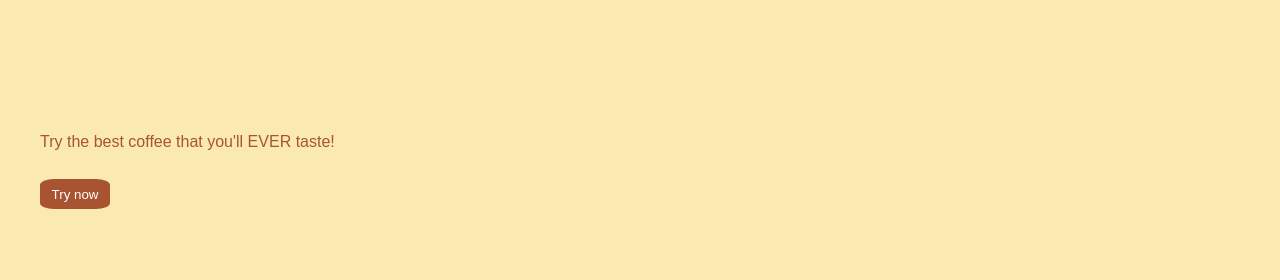
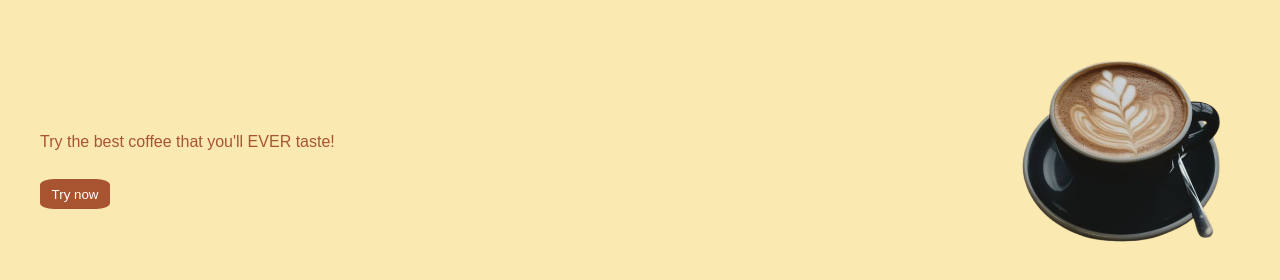
Before and after one commit to Freda-Benson/Coffee, a plain HTML site: page index.html in a window 1280 px wide. Shown: the part 316-596 px from the top of the page. Drawn offline with Linux system fonts and the light colour scheme.

Commit message:
Update index.html

```diff
--- a/index.html
+++ b/index.html
@@ -28,7 +28,7 @@
 
     </div>
 
-     <img src="./images/Coffeemoment.png" alt="">
+     <img src="./Coffeemoment.png" alt="">
 </body>
 
 </html>
```
